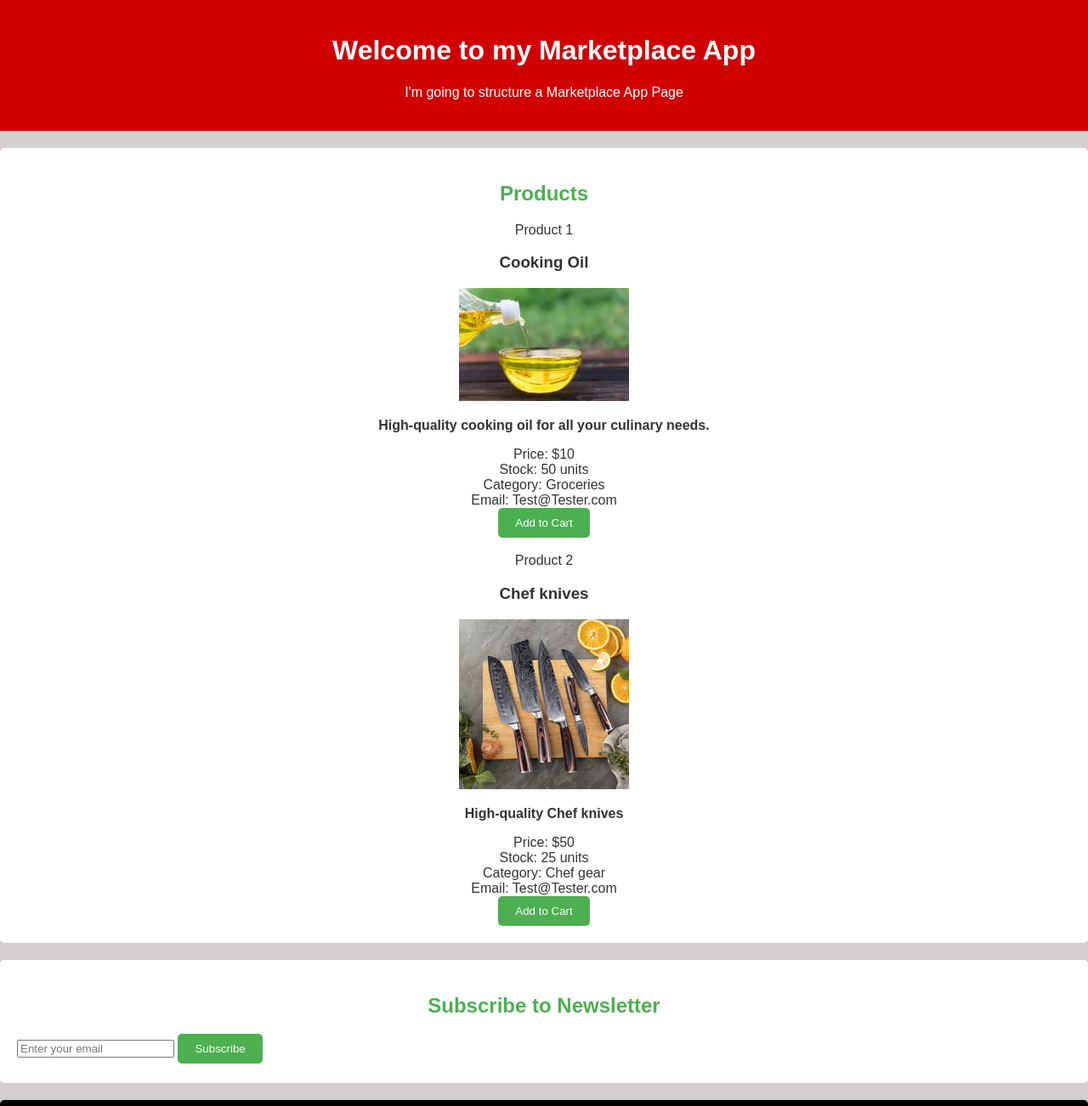
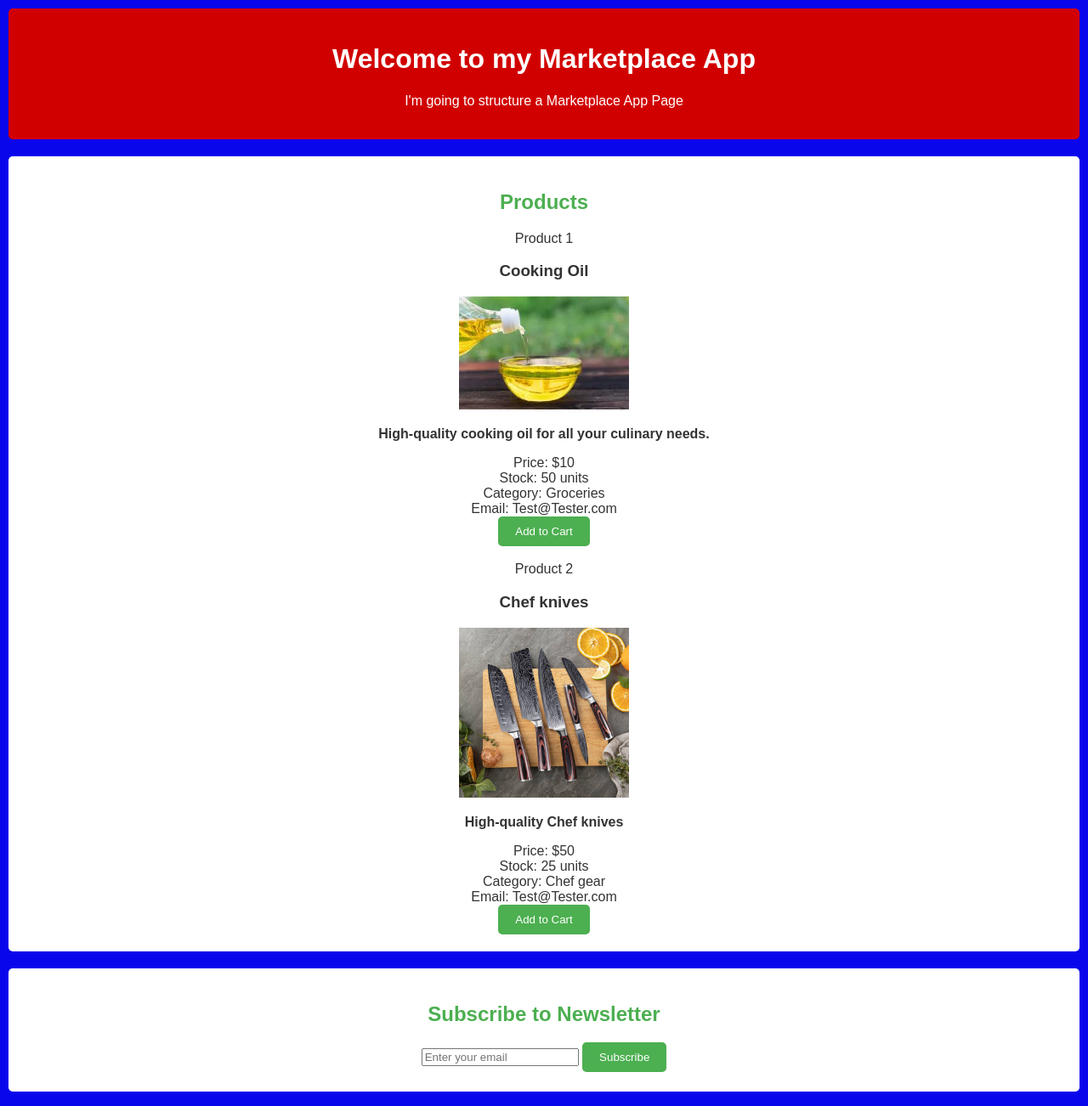
Before and after one commit to Johan-Svenss/Marketplace-App, a plain HTML site: page index.html in a window 1280 px wide. Shown: the top 1302 px of the page at 85% size. Drawn offline with Linux system fonts and the light colour scheme.

Commit message:
Changed content to center and added margins

```diff
--- a/index.html
+++ b/index.html
@@ -6,12 +6,14 @@
     <title>Marketplace App</title>
     <link rel="stylesheet" href="styles.css">
 </head>
-<body>
+<body class="bg1">
 
     <header>
         <h1>Welcome to my Marketplace App</h1>
         <p>I'm going to structure a Marketplace App Page</p>
     </header>
+
+
 
     <main>
         <section id="products" class="container">
@@ -50,7 +52,7 @@
         </section>
     </main>
 
-    <section>
+    <section class="container">
         <h2>Subscribe to Newsletter</h2>
         <input type="email" placeholder="Enter your email">
         <button>Subscribe</button>
--- a/styles.css
+++ b/styles.css
@@ -13,6 +13,10 @@
             color: #ffffff;
             text-align: center;
             padding: 20px;
+            margin-left: 10px;
+            margin-right: 10px;
+            margin-top: 10px;
+            border-radius: 5px;
         }
 
         /* 3. Section Styles */
@@ -21,6 +25,8 @@
             padding: 20px;
             background-color: #fff;
             border-radius: 5px;
+            margin-left: 10px;
+            margin-right: 10px;
         }
 
         /* 4. Heading Styles */
@@ -77,3 +83,9 @@
 
           text-align: center;
         }
+
+
+
+        .bg1 {
+            background-color: #0a06ec;
+        }
```
